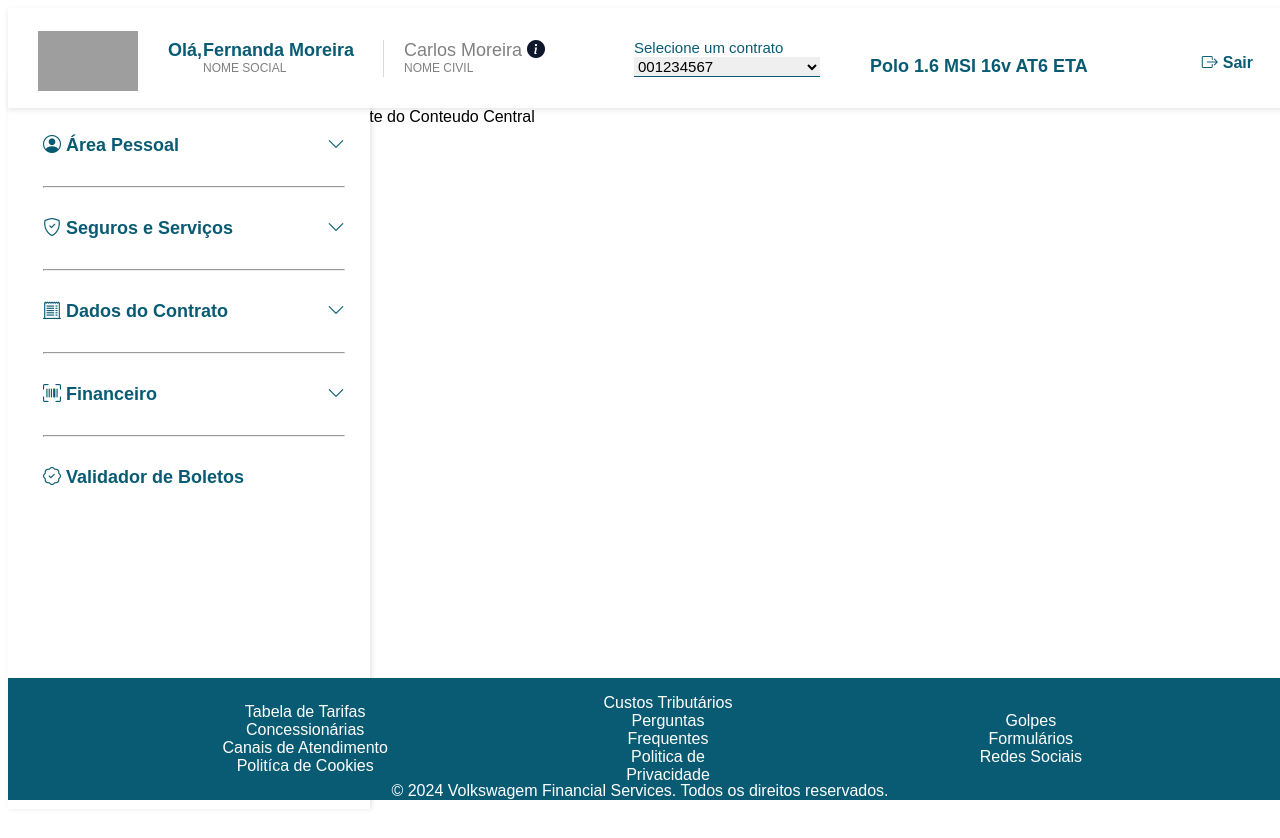
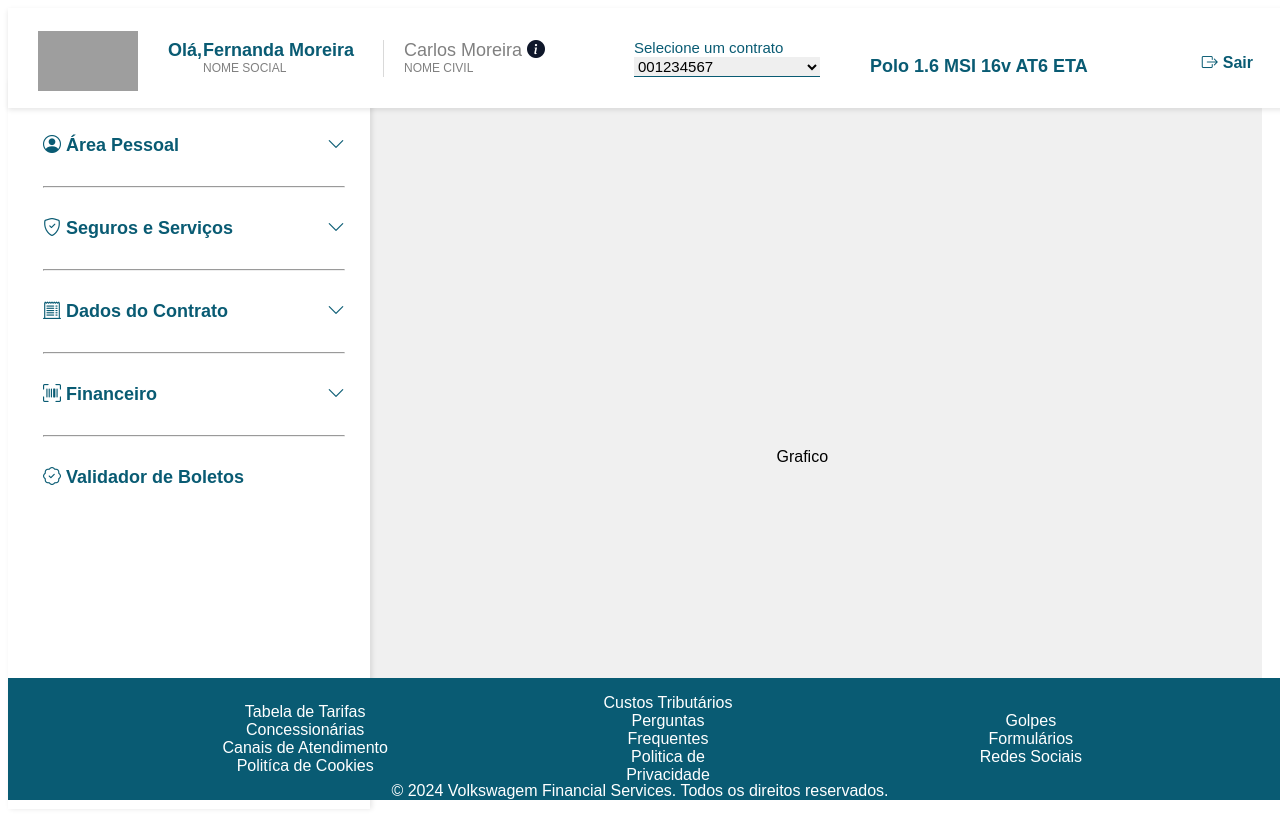
Before and after one commit to christiananjos/Projeto, an Angular app in the folder Poc-Volks/: page / in a window 1280 px wide. Shown: the top 838 px of the page. Built offline with nearby package versions, Linux system fonts and the light colour scheme; grey boxes are pictures that could not be loaded.

Commit message:
defini o posicionamento das div

```diff
--- a/Poc-Volks/src/app/app.component.html
+++ b/Poc-Volks/src/app/app.component.html
@@ -96,7 +96,20 @@
 </aside>
 
 <div class="main-content">
-  Componente do Conteudo Central
+  <div style="width: 100%; height: 50%; background-color: #f0f0f0;">
+    Carrousel
+  </div>
+  <div style="width: 100%; height: 50%; background-color: #f0f0f0;">
+    <!-- Conteúdo aqui -->
+    <div style="display: flex; width: 100%; height: 100%; background-color: #f0f0f0;">
+      <div style="width: 50%; height: 100%; background-color: #f0f0f0;">
+      Grafico
+      </div>
+      <div style="width: 50%; height: 100%; background-color: #f0f0f0;">
+      Grafico
+      </div>
+    </div>
+  </div>
 </div>
 
 <!-- Footer Section -->
```
